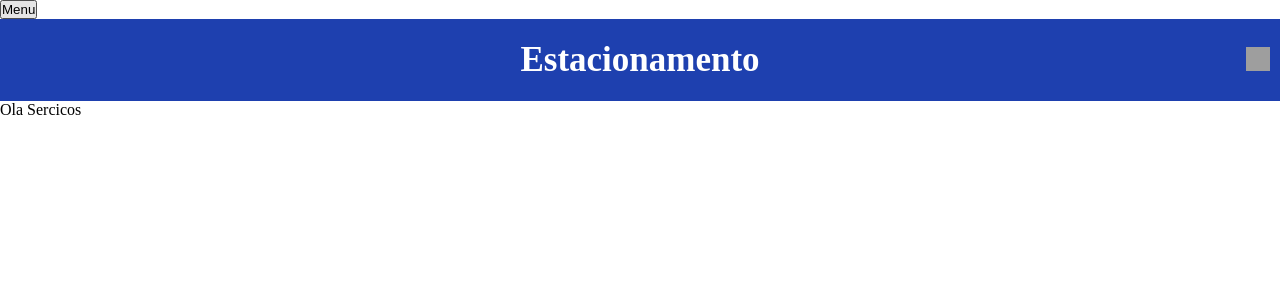
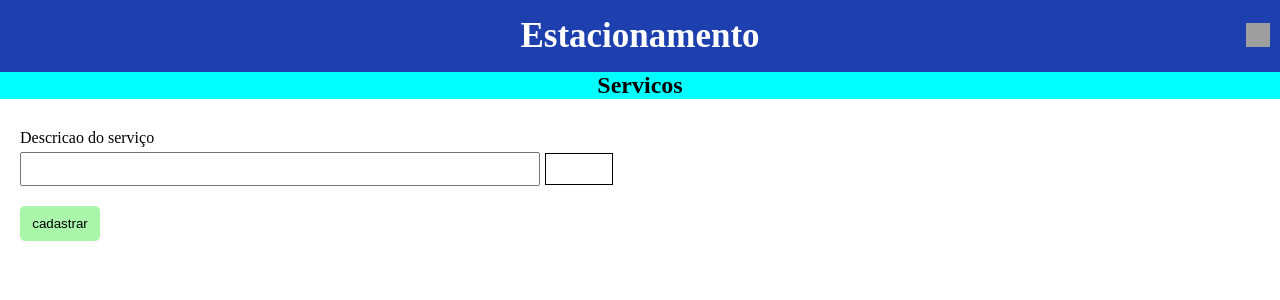
Before and after one commit to reginaldo-miranda/sisParkNew1, a React (Vite) app in the folder park/: page /servicos in a window 1280 px wide. Shown: the top 300 px of the page. Built offline with nearby package versions, Linux system fonts and the light colour scheme; grey boxes are pictures that could not be loaded.

Commit message:
impressao de cupom

```diff
--- a/park/src/App.jsx
+++ b/park/src/App.jsx
@@ -34,7 +34,6 @@ import './App.css';
 function App() {
   return (
     <BrowserRouter>
-      <Menu />
       <Header />
       <Routes />
     </BrowserRouter>
--- a/park/src/components/DropdownMenu.jsx
+++ b/park/src/components/DropdownMenu.jsx
@@ -13,7 +13,7 @@ export default function DropdownMenu() {
         onClick={toggleMenu}
         className="bg-blue-600 text-white px-4 py-2 rounded"
       >
-        Menu
+        Menu teste
       </button>
 
       {menuAberto && (
--- a/park/src/components/Header/Header.css
+++ b/park/src/components/Header/Header.css
@@ -1,5 +1,5 @@
 
-.header{
+/*.header{
    display: flex;
     background-color: aqua;
     position: relative;
@@ -7,7 +7,7 @@
     align-items: center;
     height: 50px;
 
-}
+}*/
 .header button {
     position: absolute;
     right: 0;
@@ -40,7 +40,7 @@
 
   .menu-dropdown {
     position: absolute;
-    top: 90px; /* ajuste conforme a altura do header */
+    top: 95px; /* ajuste conforme a altura do header */
     right: 16px;
     background-color: white;
     box-shadow: 0 4px 10px rgba(0, 0, 0, 0.2);
--- a/park/src/components/Header/Header.jsx
+++ b/park/src/components/Header/Header.jsx
@@ -48,7 +48,7 @@ export default function Header() {
               <Link to="/servicos">Serviços</Link>
             </li>
             <li>
-              <Link to="/veiculos">Veículos</Link>
+              <Link to="/Veiculos">Veículos</Link>
             </li>
             <li>
               <Link to="/concluidos">Concluídos</Link>
--- a/park/src/components/Routes.jsx
+++ b/park/src/components/Routes.jsx
@@ -19,13 +19,16 @@ export default function AppRoutes() {
 
 import { Routes, Route } from "react-router-dom";
 import Home from "../pages/Home/Home";        // corrigido
-import Servicos from "../pages/Home/Servicos"
+import Servicos from "../pages/Servicos/Servicos";
+import Veiculos from "../pages/Veiculos/Veiculos"; // adicionado
+
 
 export default function AppRoutes() {
   return (
     <Routes>
       <Route path="/" element={<Home />} />
       <Route path="/servicos" element={<Servicos />} />
+      <Route path="/veiculos" element={<Veiculos />} />
     </Routes>
   );
 }
--- a/park/src/components/menu/menu.jsx
+++ b/park/src/components/menu/menu.jsx
@@ -78,7 +78,7 @@ export default function DropdownMenu() {
         onClick={toggleMenu}
         className="bg-blue-600 text-white px-4 py-2 rounded"
       >
-        Menu
+        Menu teste
       </button>
 
       {menuAberto && (
--- /dev/null
+++ b/park/src/pages/Servicos/Servicos.jsx
@@ -0,0 +1,23 @@
+import "../Servicos/servicos.css"
+
+export default function Servicos(){
+  return (
+    <>
+      <h2 className="titulo-serv">Servicos</h2>
+      <div className="ser-container">
+        <div>
+          <div>
+            <label>Descricao do serviço</label>
+          </div>
+           <input type="text" id="" />
+
+           <input type="text" id="" className="valor" />
+        </div>
+
+      </div>
+      <div >
+        <button className="botao">cadastrar</button>
+      </div>
+    </>
+  );
+}
--- /dev/null
+++ b/park/src/pages/Servicos/servicos.css
@@ -0,0 +1,59 @@
+.ser-container {
+    display: flex;
+    flex-direction: column;
+    gap: 30px; /* Espaçamento entre os inputs */
+    margin-bottom: 15px; /* Espaço abaixo do container antes do botão */
+    margin-left: 20px;
+    margin-top: 30px;
+  }
+
+  .ser-container input {
+    padding: 8px;
+    font-size: 12px;
+    width: 500px;
+    margin-top: 5px;
+
+  }
+
+  .ser-container .valor {
+    padding: 8px;
+    font-size: 12px;
+    width: 50px;
+    margin-left: 5px;
+    border: solid 1px;
+  }
+
+
+.titulo-serv{
+    display: flex;
+    background-color: aqua;
+    justify-content: center;
+
+}
+.botao{
+    display: flex;
+    margin: 20px;
+    width: 80px;
+    height: 35px;
+    border-radius: 5px;
+    background: #a9f5aa;
+    align-items: center;
+    justify-content: center;
+    border: none;
+
+}
+.botao:hover{
+    opacity: 0.5;
+    cursor: pointer;
+}
+
+.menu-dropdown {
+    position: absolute;
+    top: 120px; /* ajuste conforme a altura do header */
+    right: 16px;
+    background-color: white;
+    box-shadow: 0 4px 10px rgba(0, 0, 0, 0.2);
+    padding: 12px;
+    border-radius: 8px;
+    z-index: 1000;
+  }
--- /dev/null
+++ b/park/src/pages/Veiculos/Veiculos.jsx
@@ -0,0 +1,181 @@
+import "../Veiculos/Veiculos.css"
+/*
+export default function Veiculos() {
+    return (
+        <>
+         <div className="container">
+            <h1>pagina de estacionamento de veiculos e servicos</h1>
+            <div className="row">
+                <input type="text" placeholder="nome do veiculo"/>
+            </div>
+         </div>
+        </>
+    )
+}
+
+*/
+
+/* rotina boa ja calculando o preco
+import React, { useState, useEffect } from 'react';
+
+function InputHora() {
+  const [horaEntrada, setHoraEntrada] = useState('');
+  const [horaSaida, setHoraSaida] = useState('');
+  const [tempoTotal, setTempoTotal] = useState('');
+  const [valorTotal, setValorTotal] = useState(0);
+
+  useEffect(() => {
+    if (horaEntrada && horaSaida) {
+      const [entradaHoras, entradaMinutos] = horaEntrada.split(':').map(Number);
+      const [saidaHoras, saidaMinutos] = horaSaida.split(':').map(Number);
+
+      const entrada = new Date();
+      entrada.setHours(entradaHoras, entradaMinutos, 0);
+
+      const saida = new Date();
+      saida.setHours(saidaHoras, saidaMinutos, 0);
+
+      if (saida < entrada) {
+        setTempoTotal('Saída não pode ser antes da entrada');
+        setValorTotal(0);
+        return;
+      }
+
+      const diffMs = saida - entrada;
+      const diffHoras = diffMs / 1000 / 60 / 60;
+
+      const horasInteiras = Math.ceil(diffHoras); // Arredonda para cima
+      const valor = horasInteiras * 5; // R$5,00 por hora
+
+      setTempoTotal(`${horasInteiras} hora(s)`);
+      setValorTotal(valor);
+    } else {
+      setTempoTotal('');
+      setValorTotal(0);
+    }
+  }, [horaEntrada, horaSaida]);
+
+  return (
+    <>
+      <div>
+        <label htmlFor="horaEntrada">Hora de entrada:</label>
+        <input
+          type="time"
+          id="horaEntrada"
+          value={horaEntrada}
+          onChange={(e) => setHoraEntrada(e.target.value)}
+        />
+        <p>Entrada: {horaEntrada}</p>
+      </div>
+
+      <div>
+        <label htmlFor="horaSaida">Hora de saída:</label>
+        <input
+          type="time"
+          id="horaSaida"
+          value={horaSaida}
+          onChange={(e) => setHoraSaida(e.target.value)}
+        />
+        <p>Saída: {horaSaida}</p>
+      </div>
+
+      {tempoTotal && (
+        <div>
+          <p>Duração: {tempoTotal}</p>
+          <p>Valor a pagar: R$ {valorTotal.toFixed(2)}</p>
+        </div>
+      )}
+    </>
+  );
+}
+
+export default InputHora;
+*/
+
+import React, { useState, useEffect, useRef } from 'react';
+
+function CupomEstacionamento() {
+  const [horaEntrada, setHoraEntrada] = useState('');
+  const [horaSaida, setHoraSaida] = useState('');
+  const [tempoTotal, setTempoTotal] = useState('');
+  const [valorTotal, setValorTotal] = useState(0);
+  const cupomRef = useRef(null);
+
+  useEffect(() => {
+    if (horaEntrada && horaSaida) {
+      const [hIn, mIn] = horaEntrada.split(':').map(Number);
+      const [hOut, mOut] = horaSaida.split(':').map(Number);
+
+      const entrada = new Date();
+      entrada.setHours(hIn, mIn, 0);
+
+      const saida = new Date();
+      saida.setHours(hOut, mOut, 0);
+
+      if (saida < entrada) {
+        setTempoTotal('Saída antes da entrada');
+        setValorTotal(0);
+        return;
+      }
+
+      const diffMs = saida - entrada;
+      const diffHoras = diffMs / 1000 / 60 / 60;
+
+      const horasInteiras = Math.ceil(diffHoras);
+      const valor = horasInteiras * 5;
+
+      setTempoTotal(`${horasInteiras} hora(s)`);
+      setValorTotal(valor);
+    }
+  }, [horaEntrada, horaSaida]);
+
+  const handlePrint = () => {
+    const conteudo = cupomRef.current.innerText;
+    const janela = window.open('', '', 'width=600,height=800');
+    janela.document.write(`<pre style="font-family: monospace">${conteudo}</pre>`);
+    janela.document.close();
+    janela.print();
+  };
+
+  const gerarCupomTexto = () => {
+    const linha = (texto = '') => texto.padEnd(80, ' ') + '\n';
+    const centro = (texto = '') =>
+      texto.padStart((80 + texto.length) / 2, ' ').padEnd(80, ' ') + '\n';
+
+    let texto = '';
+    texto += centro('SIS PARK ESTACIONAMENTO');
+    texto += centro('CUPOM DE ESTACIONAMENTO');
+    texto += linha('-'.repeat(80));
+    texto += linha(`Entrada: ${horaEntrada}`);
+    texto += linha(`Saída  : ${horaSaida}`);
+    texto += linha(`Tempo  : ${tempoTotal}`);
+    texto += linha(`Valor  : R$ ${valorTotal.toFixed(2)}`);
+    texto += linha('-'.repeat(80));
+    texto += centro('OBRIGADO POR UTILIZAR!');
+    texto += '\n\n\n'; // espaço para corte
+
+    return texto;
+  };
+
+  return (
+    <>
+      <div>
+        <label>Hora de entrada:</label>
+        <input type="time" value={horaEntrada} onChange={(e) => setHoraEntrada(e.target.value)} />
+      </div>
+
+      <div>
+        <label>Hora de saída:</label>
+        <input type="time" value={horaSaida} onChange={(e) => setHoraSaida(e.target.value)} />
+      </div>
+
+      <button onClick={handlePrint}>Imprimir Cupom</button>
+
+      <pre ref={cupomRef} style={{ display: 'none' }}>
+        {gerarCupomTexto()}
+      </pre>
+    </>
+  );
+}
+
+export default CupomEstacionamento;
```
Also changed, not shown: park/src/components/CupomEstacionamentos.js (added, +87 -0 lines), park/src/pages/Veiculos/Veiculos.css (added), 1 other file (tests, documents, lock files or other folders).
